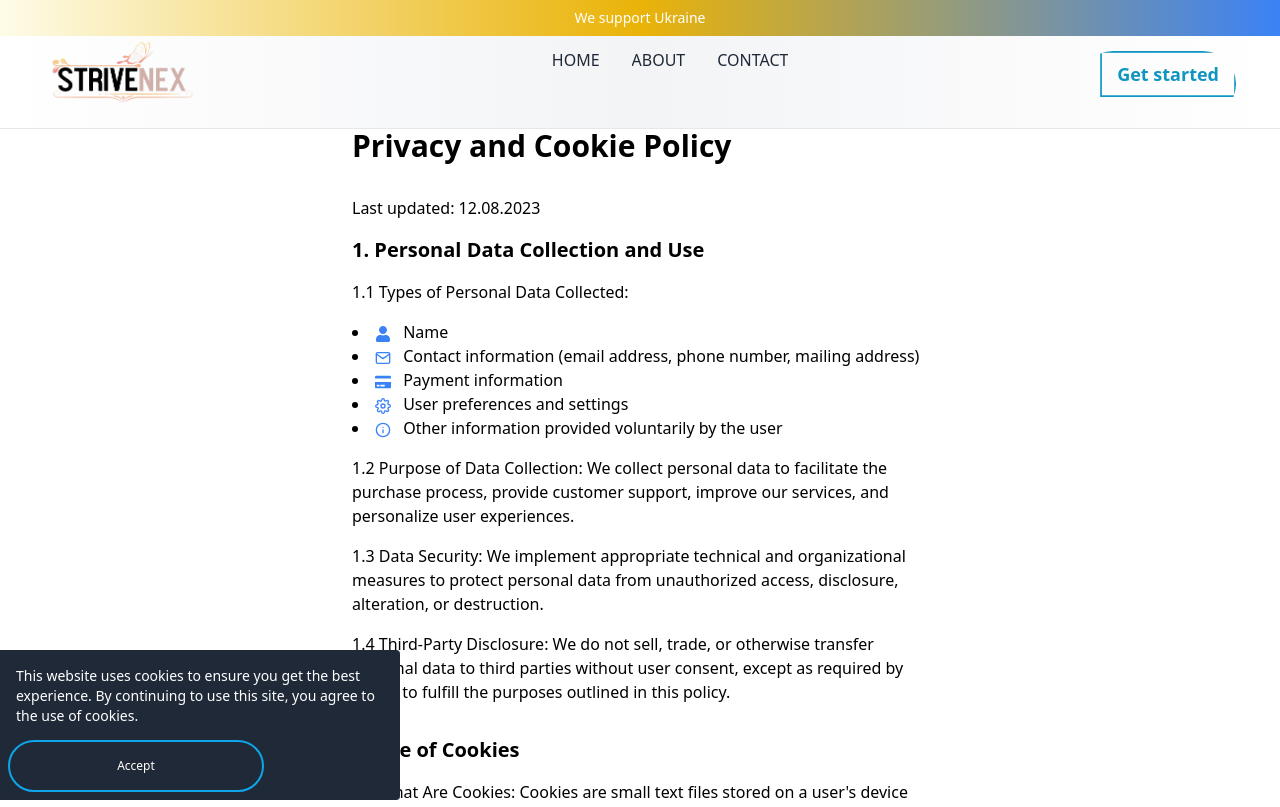
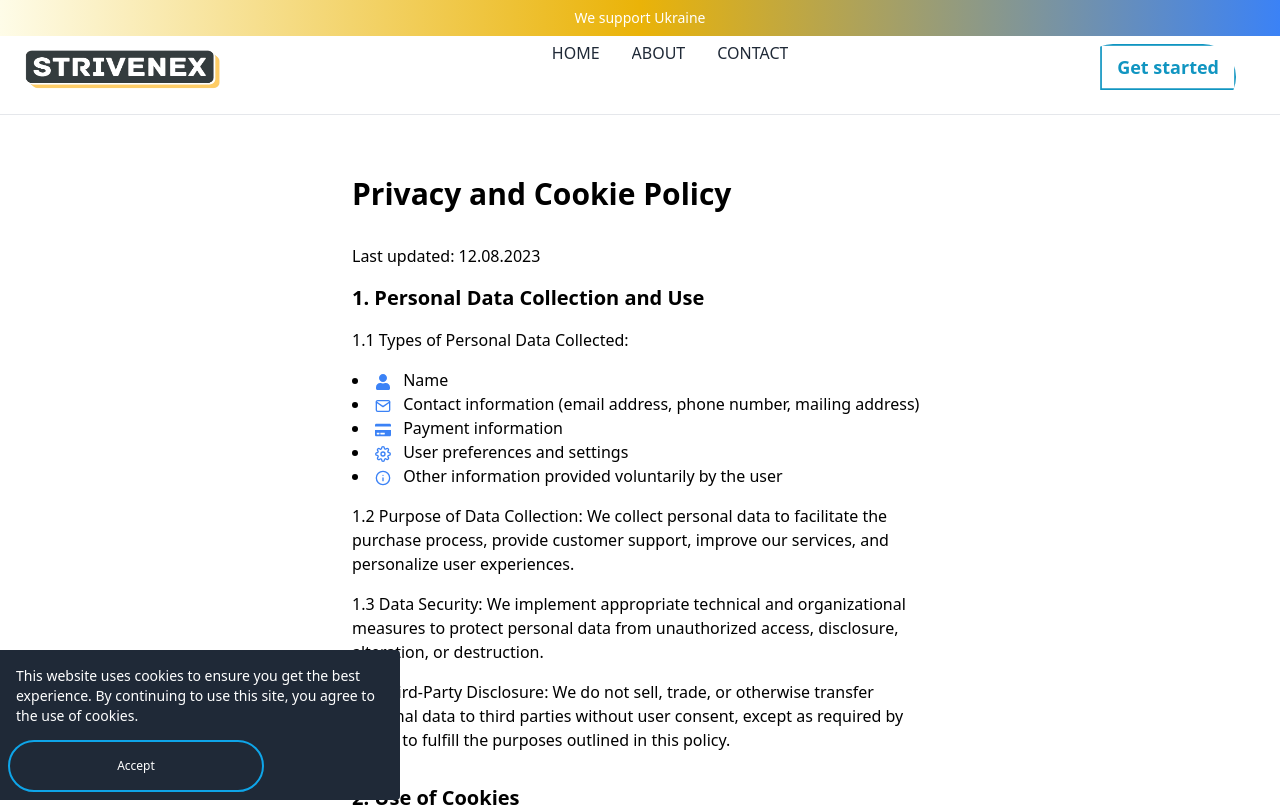
Before and after one commit to GLTdotNS/strivenex, a Next.js app: page /privacy in a window 1280 px wide. Shown: the top 807 px of the page. Built offline with nearby package versions, Linux system fonts and the light colour scheme; no server answers.

Commit message:
add files

```diff
--- a/components/Navbar/Navbar.tsx
+++ b/components/Navbar/Navbar.tsx
@@ -1,5 +1,7 @@
 import React, { useState } from "react";
 import logo from "../../styles/logo.png";
+import bg from "../../styles/bg.png";
+
 import Link from "next/link";
 import Image from "next/image";
 const Navbar: React.FC = () => {
@@ -11,10 +13,18 @@ const Navbar: React.FC = () => {
 
   return (
     <>
-      <nav className="bg-gradient-to-r from-white via-gray-100 to-white p-6 border-b-[1px] fixed w-full z-50 ">
+      <nav className=" bg-white p-6 border-b-[1px] fixed w-full z-50 ">
         <div className="absolute top-0 left-0 w-full bg-gradient-to-r from-yellow-50   via-yellow-500 to-blue-500 text-white text-center ">
           <h1 className="text-sm p-2 ">We support Ukraine</h1>
         </div>
+        <Image
+          width={200}
+          height={200}
+          src={bg.src}
+          alt="Empower"
+          className="mr-4 h-12 mt-4"
+          style={{ display: "none" }}
+        />
         <div className="max-w-7xl mx-auto flex items-center justify-between">
           <div className="flex items-center ">
             <Link href={"/"}>
@@ -24,7 +34,7 @@ const Navbar: React.FC = () => {
                 height={200}
                 src={logo.src}
                 alt="Logo"
-                className="mr-4 h-16 mt-4"
+                className="mr-4 h-10 w-34  mt-6"
               />
             </Link>
           </div>
@@ -76,14 +86,7 @@ const Navbar: React.FC = () => {
         </div>
 
         {isMenuOpen && (
-          <div className="slide-in-from-top z-50 lg:hidden fixed font-bold text-4xl top-0 left-0 w-full h-full bg-orange-50 flex flex-col items-center justify-center">
-            <Image
-              width={200}
-              height={200}
-              src={logo.src}
-              alt=""
-              className="fixed top-[17px] left-0 h-24"
-            />
+          <div className="slide-in-from-top   z-50 lg:hidden fixed font-bold text-4xl top-[130px] left-0 w-full h-full bg-gradient-to-b from-white via-white via-white to-orange-100 z-100 flex flex-col items-center justify-center">
             <Link href={"/"} className="text-gray-800 hover:text-gray-600 mx-4">
               Home
             </Link>
--- a/pages/booking.tsx
+++ b/pages/booking.tsx
@@ -123,7 +123,7 @@ const BuyNowPage = () => {
       <div className="grid grid-cols-1 md:grid-cols-2 gap-6 w-full ">
         {/* Left side column */}
         <div className="lg:p-24 rounded-lg  lg:border-r-2 p-4">
-          <h2 className="text-3xl  uppercase mt-36">
+          <h2 className="text-3xl  uppercase mt-36 mb-8">
             Ready to kick-start your project?{" "}
           </h2>
 
--- a/pages/contact.tsx
+++ b/pages/contact.tsx
@@ -70,7 +70,7 @@ const ContactPage = () => {
               ) : (
                 <form
                   onSubmit={handleSubmit}
-                  className="mt-8 max-w-md mx-auto mt-36"
+                  className="mt-8 max-w-md mx-auto mt-40"
                 >
                   <div className="grid grid-cols-1 md:grid-cols-2 gap-4">
                     <div>
--- a/pages/privacy.jsx
+++ b/pages/privacy.jsx
@@ -4,7 +4,7 @@ import Link from "next/link";
 const PrivacyAndCookiePolicyPage = () => {
   return (
     <div className="m-auto lg:w-[50%] sm:w-[100%] p-8">
-      <h1 className="text-3xl font-bold mb-8 mt-24">
+      <h1 className="text-3xl font-bold mb-8 mt-36">
         Privacy and Cookie Policy
       </h1>
       <p className="mb-4">Last updated: 12.08.2023</p>
--- a/styles/globals.scss
+++ b/styles/globals.scss
@@ -34,7 +34,7 @@ body {
 /* Slide in from the top */
 @keyframes slideInFromTop {
   0% {
-    transform: translateY(-5%);
+    transform: translateY(-4%);
     opacity: 0;
   }
   100% {
```
Also changed, not shown: styles/logo.png.
